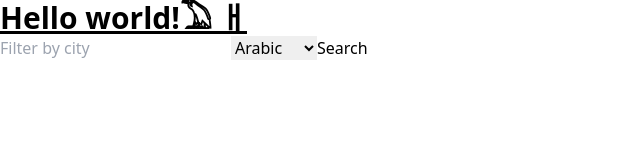
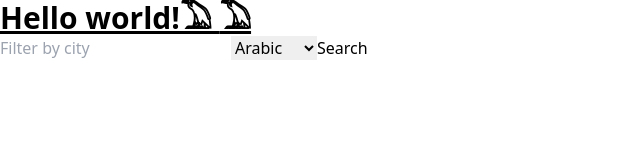
Before and after one commit to bastet00/bastet-website, an Angular app: page / in a window 1280 px wide. Shown: the top 160 px of the page, without its empty margins (0-640 px from the left). Built offline with nearby package versions, Linux system fonts and the light colour scheme.

Commit message:
Ignore vscode folder

```diff
--- a/src/app/app.component.html
+++ b/src/app/app.component.html
@@ -1,8 +1,6 @@
 <main class="main">
   <h1 class="text-3xl font-bold underline">
-    Hello world!𓅐
-    &#x13150;
-    <!-- <span [innerHTML]="icon"></span> -->
+    Hello world!𓅐 <span [innerHTML]="icon"></span>
 
   </h1>
   <section>
```
Also changed, not shown: 1 other file (tests, documents, lock files or other folders).
